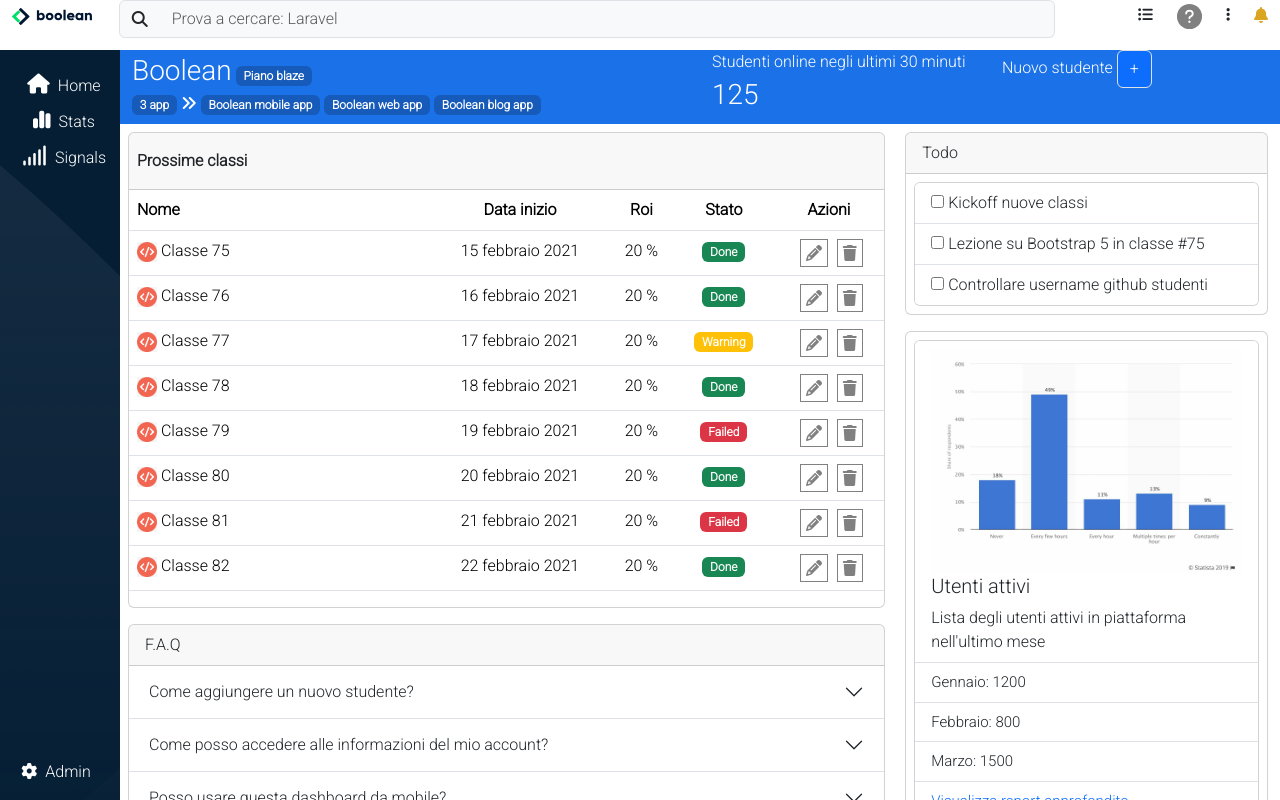
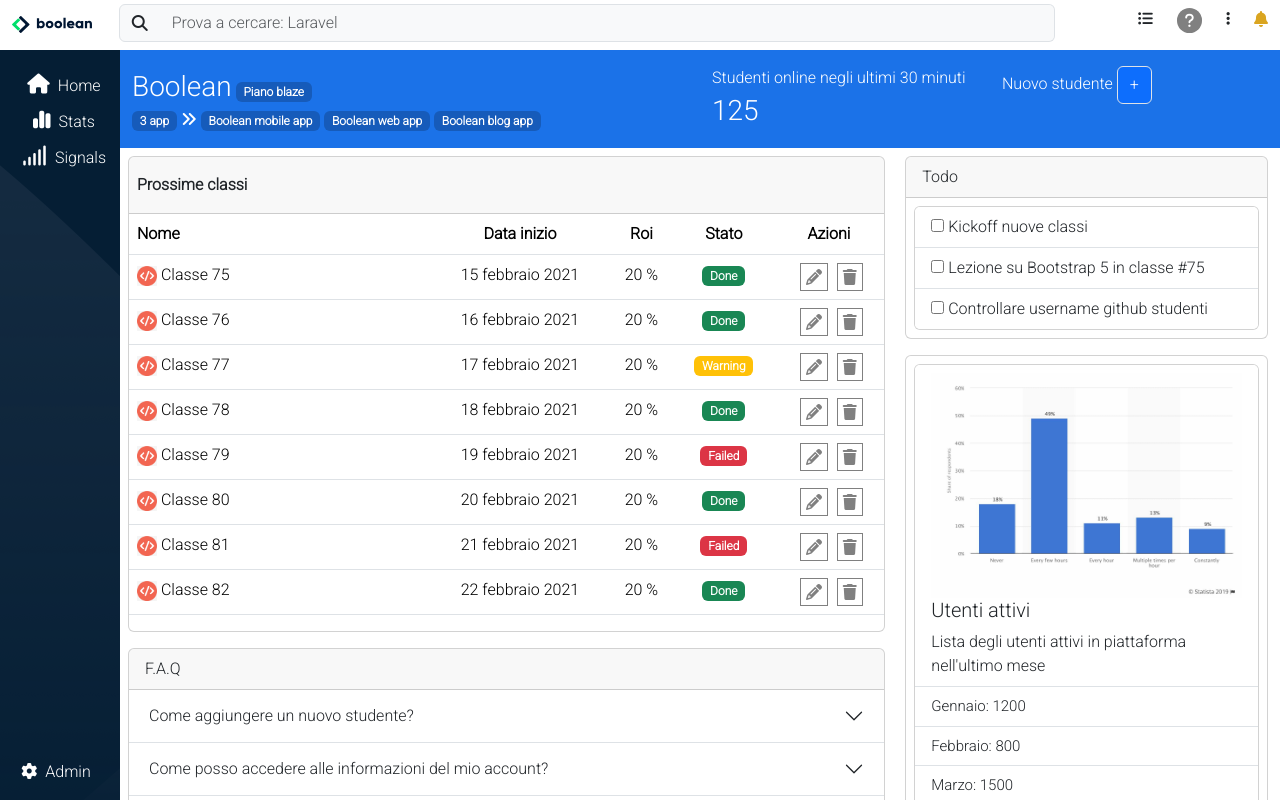
Before and after one commit to Shamble94/html-css-bootstrap-dashboard, a plain HTML site: page index.html in a window 1280 px wide. Drawn offline with nearby package versions, Linux system fonts and the light colour scheme.

Commit message:
Added margin to column in sfondo-blu

```diff
--- a/index.html
+++ b/index.html
@@ -20,13 +20,13 @@
             <div class="row ">
 
                 <!-- COLONNA-1 -->
-                <div class="col-1">
+                <div class="col-1 mt-2">
                     <img src="./img/logo.svg"  class="logo d-none d-lg-block mt-2" alt="">
                     <img src="./img/mobile-logo.png" class="logo-mobile d-block d-lg-none" alt="">
                 </div>
 
                 <!-- COLONNA-9 -->
-                <div class="col-9 ">
+                <div class="col-9 mt-1">
                     <div class="input-group">
                         <span class="input-group-text " id="basic-addon3"><i class="fa-solid fa-magnifying-glass"></i></span>
                         <input type="text" class="form-control border-start-0 back-grey" placeholder="Prova a cercare: Laravel" aria-label="Username" aria-describedby="basic-addon3">
@@ -34,7 +34,7 @@
                 </div>
 
                 <!-- COLONNA-2 -->
-                <div class="col-2  mt-1 font-15">
+                <div class="col-2  mt-2 font-15">
                     <!-- LISTA -->
                     <ul class="d-flex gap-4 justify-content-end">
                         <li class="list-group-item d-none d-lg-block"> <i class="fa-solid fa-list-ul "></i></li>
@@ -86,7 +86,7 @@
                     <!-- RIGA -->
                     <div class="row ">
                         <!-- COLONNA VARIABILE -->
-                        <div class="col-lg-6 col-md-4 col-12 text-white order-1 order-md-0  mb-2" >
+                        <div class="col-lg-6 col-md-4 col-12 text-white order-1 order-md-0  my-3" >
                             <span class="fs-3">Boolean</span>
                             <span class="badge  text-bg-info text-white" >Piano blaze</span>
                             <!-- BADGE -->
@@ -102,12 +102,12 @@
                         </div>
 
                         <!-- COLONNA VARIABILE -->
-                        <div class="col-lg-3 col-md-4 col-12  order-2 order-md-1 text-white  mb-2">
+                        <div class="col-lg-3 col-md-4 col-12  order-2 order-md-1 text-white my-3">
                             <div >Studenti online negli ultimi 30 minuti </div>
                             <div class="fs-3">125</div>
                         </div>
                         <!-- COLOJNNA VARIABILE -->
-                        <div class="col-lg-3 col-md-4 col-12 order-0   order-md-2 text-white mb-2 " >
+                        <div class="col-lg-3 col-md-4 col-12 order-0   order-md-2 text-white my-3" >
                             <div>
                                 <span>Nuovo studente <button class="btn btn-primary border" type="button" data-bs-toggle="offcanvas" data-bs-target="#offcanvasExample" aria-controls="offcanvasExample"> + </button> </span>
                             </div>
```
